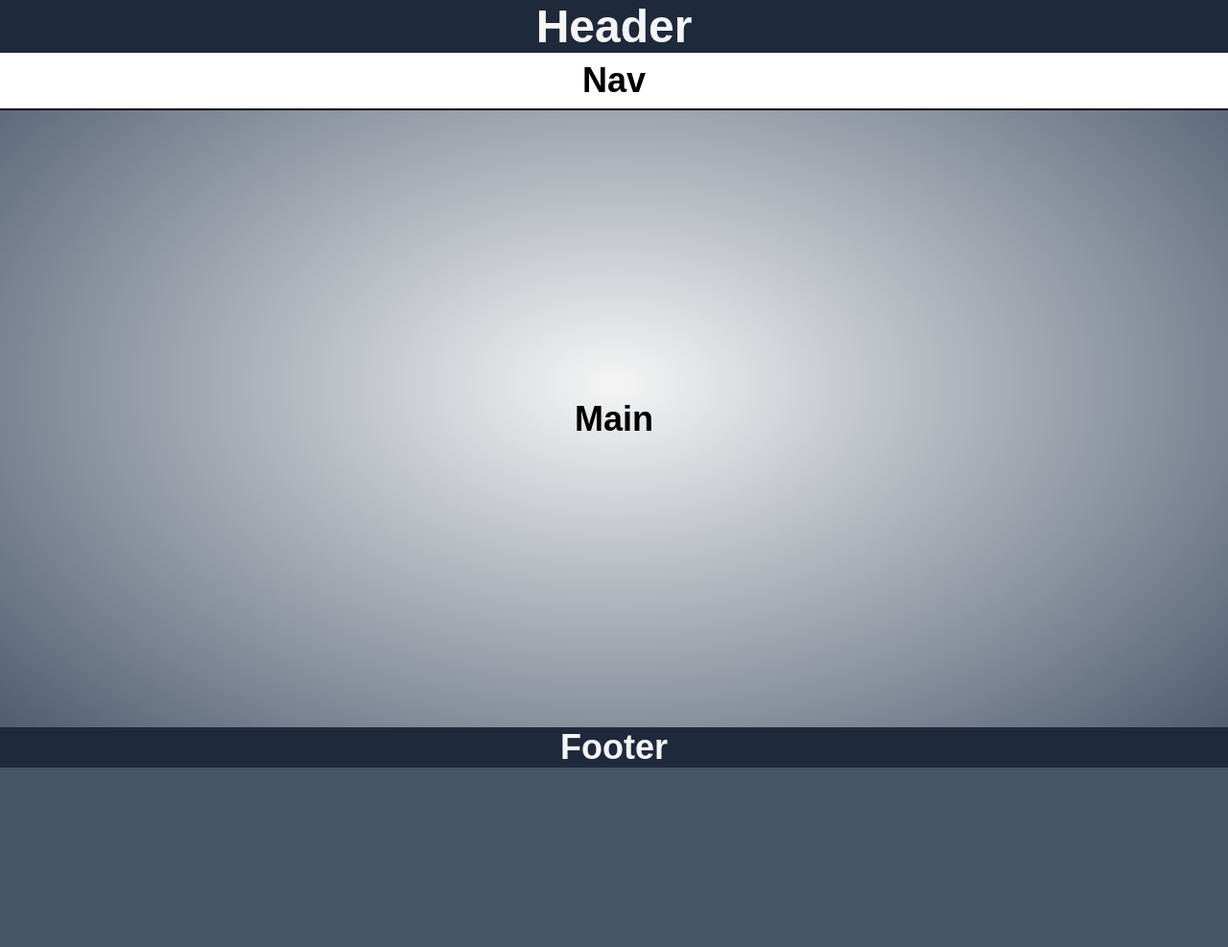
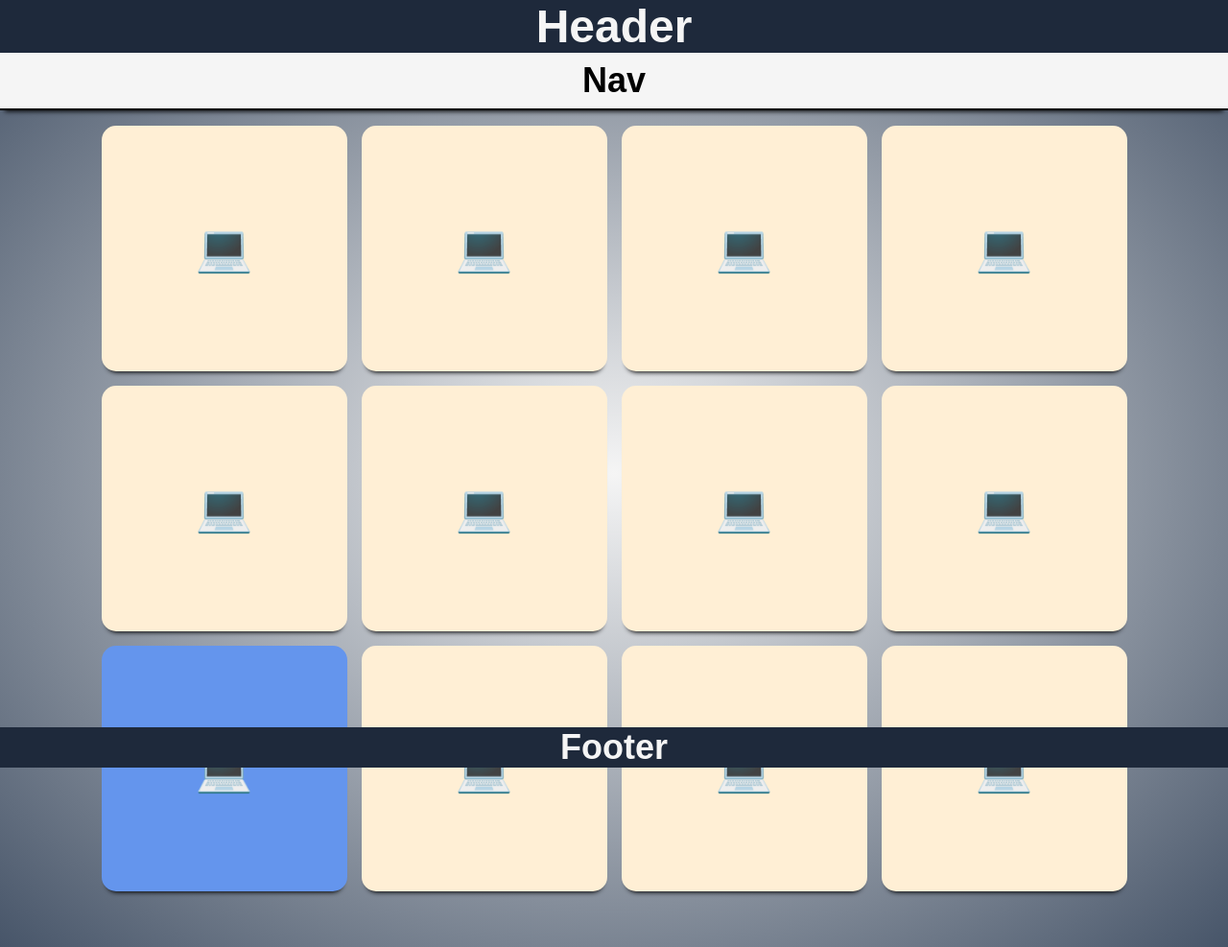
Before and after one commit to oybekjonn2000/CSS-freeCodeCamp, a plain HTML site: page Card-Project/index.html in a window 1280 px wide. Shown: the whole page at 96% size. Before the commit the page ends 800 px from the top, so only its background shows below. Drawn offline with Linux system fonts and the light colour scheme.

Commit message:
funksiya boshlandi

```diff
--- a/Card-Project/css/style.css
+++ b/Card-Project/css/style.css
@@ -3,6 +3,7 @@
   padding: 0;
   box-sizing: border-box;
 }
+
 :root {
   /*FONT*/
   --FF: "Nunito", sans-serif;
@@ -10,12 +11,30 @@
   --FS-XL: 3rem;
 
   /*COLOR*/
-  --BGCOLOR:#475569;
-  --ALT-BG-COLOR:#1e293b;
+  --BGCOLOR: #475569;
+  --ALT-BG-COLOR: #1e293b;
   --RADIAL-COLOR: whitesmoke;
   --LIGHT-COLOR: whitesmoke;
-  --DARK-COLOR:#000;
+  --DARK-COLOR: #000;
+
+  /*SQUARE*/
+  --SQUARE-BGCOLOR: papayawhip;
+  --SQUARE-SIZE: max(150px, 20vw);
+
+  /*GENERAL*/
+
+  --PADDING: 0.5rem;
+  --SHADOWS: 0 6px 5px -5px var(--DARK-COLOR);
 }
+@media (prefers-color-scheme: dark){
+  :root {
+    --BGCOLOR:#000;
+    --ALT-BGCOLOR: #333;
+    --RADIAL-COLOR:rgb(211, 211, 211);
+    --SQUARE-BGCOLOR: rgb(206, 167, 206);
+  }
+}
+
 
 img {
   display: block;
@@ -41,7 +60,6 @@ body {
 }
 header,
 nav,
-main,
 footer {
   display: grid;
   place-content: center;
@@ -49,7 +67,8 @@ footer {
   text-align: center;
 }
 
-header, footer {
+header,
+footer {
   position: sticky;
   background-color: var(--ALT-BG-COLOR);
   color: var(--LIGHT-COLOR);
@@ -65,25 +84,41 @@ header {
 }
 
 nav {
-  background-color: white;
-  padding: 0.5rem;
+  background-color: var(--LIGHT-COLOR);
+  padding: var(--PADDING);
   border-bottom: 2px solid var(--DARK-COLOR);
   font-weight: bolder;
   display: flex;
   justify-content: space-evenly;
   color: var(--DARK-COLOR);
+  box-shadow: var(--SHADOWS);
 }
 
 main {
+  padding: 10px 0;
   flex-grow: 1;
   display: flex;
-  flex-direction: column;
+  justify-content: space-evenly;
   align-items: center;
-  gap: 1.5rem;
-  padding: 1rem;
+  flex-flow: row wrap;
+  gap: min(4vw, 15px);
 }
 footer {
   bottom: 0;
+}
+.square--highlight {
+  --SQUARE-BGCOLOR:CORNFLOWERBLUE;
+}
+.square {
+  background-color: var(--SQUARE-BGCOLOR);
+  width: var(--SQUARE-SIZE);
+  height: var(--SQUARE-SIZE);
+
+  border-radius: 15px;
+  display: grid;
+  place-content: center;
+  font-size: var(--FS-XL);
+  box-shadow: var(--SHADOWS);
 }
 /* Profile Card*/
 
--- a/Card-Project/index.html
+++ b/Card-Project/index.html
@@ -17,7 +17,18 @@
   </header>
 
   <main>
-    <h2>Main</h2>
+ <div class="square">💻</div>
+ <div class="square">💻</div>
+ <div class="square">💻</div>
+ <div class="square">💻</div>
+ <div class="square">💻</div>
+ <div class="square">💻</div>
+ <div class="square">💻</div>
+ <div class="square">💻</div>
+ <div class="square square--highlight">💻</div>
+ <div class="square">💻</div>
+ <div class="square">💻</div>
+ <div class="square">💻</div>
   </main>
 
   <footer>
```
Also changed, not shown: functions/index.html (added, +36 -0 lines), functions/style.css (added).
